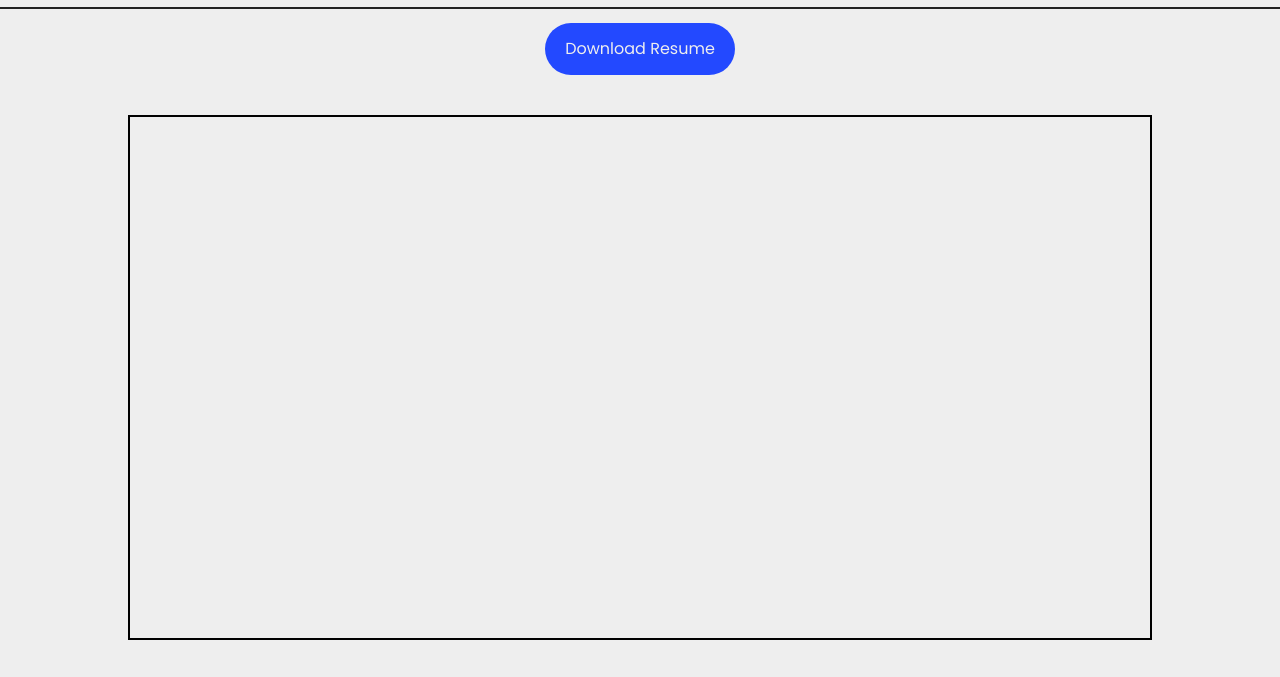
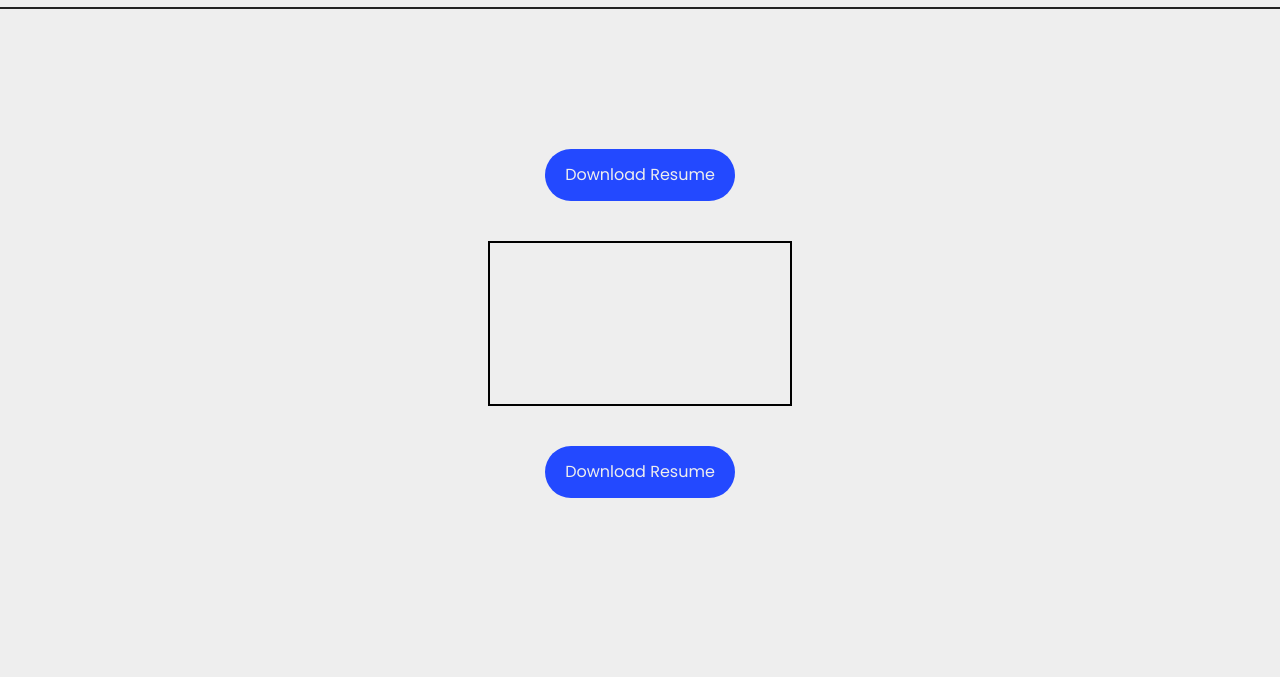
Before and after one commit to ishwarashid/portfolio-v1, a plain HTML site: page resume.html in a window 1280 px wide. Shown: the part 77-754 px from the top of the page. Drawn offline with Linux system fonts and the light colour scheme; a script that the page names is missing.

Commit message:
Update resume.css

```diff
--- a/css/resume.css
+++ b/css/resume.css
@@ -23,17 +23,10 @@ main a:hover{
 }
 
 .resume-container {
-    /* width: 900px; */
-    width: 80%;
-    /* height: 80vh; */
     border: 2px solid black;
     overflow: hidden;
 }
 
-#resume-canvas {
-    width: 100%;
-    height: auto;
-}
 
 /* @media (max-width: 1200px) {
     .resume-container {
```
